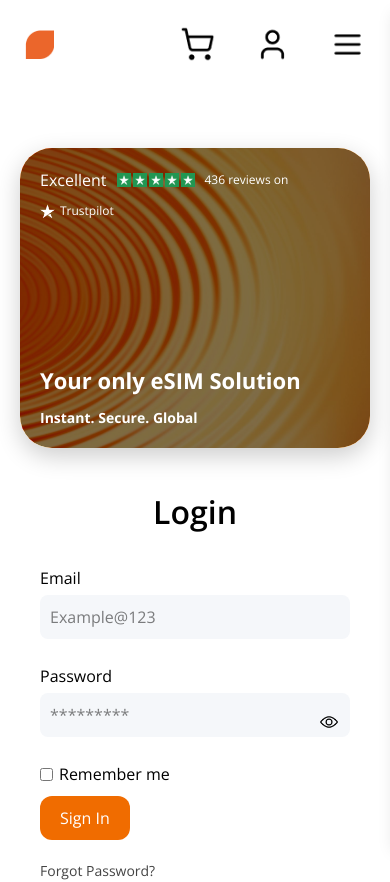
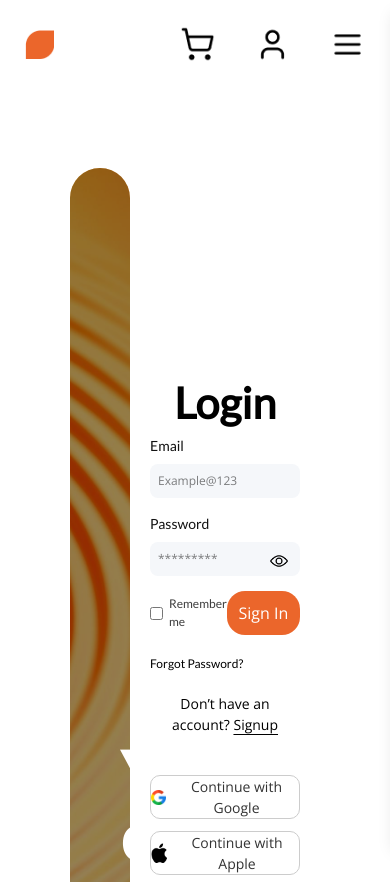
Before and after one commit to Shafqatraza494/e-sim, a Next.js app: page /login in a window 390 px wide. Shown: the top 882 px of the page. Built offline with nearby package versions, Linux system fonts and the light colour scheme; a web font is replaced by a local one.

Commit message:
login register responsive

```diff
--- a/src/app/login/Login.module.css
+++ b/src/app/login/Login.module.css
@@ -1,96 +1,102 @@
 /* ---------- Container ---------- */
 .container {
   display: flex;
-  flex-direction: column;
-  padding: 20px;
-  gap: 20px;
-  margin: 40px 0;
+  flex-direction: row;
+  justify-content: center;
+  align-items: center;
+  padding: 80px 100px;
 }
 
-@media (min-width: 768px) {
-  .container {
-    flex-direction: row;
-    height: 100vh;
-    padding: 0 100px;
-  }
-}
-
-/* ---------- Left Panel ---------- */
 .leftPanel {
-  width: 100%;
-  height: 300px;
-  position: relative;
+  overflow: hidden;
   border-radius: 32px;
-  overflow: hidden; /* Clipping */
   background-image: url("/Images/banner.png");
   background-size: cover;
   background-position: center;
   display: flex;
-  align-items: flex-end; /* So text comes bottom */
-  justify-content: flex-start;
-  padding: 20px;
-  color: white;
-  box-shadow: 0 8px 24px rgba(0, 0, 0, 0.2);
+  flex-direction: column;
+  justify-content: space-between;
+  padding: 30px;
+  position: relative;
+  width: 636px;
+  height: 910px;
 }
 
-@media (min-width: 768px) {
-  .leftPanel {
-    width: 50%;
-    height: 100vh;
-  }
+.midpanel {
+  display: flex;
+  justify-content: space-between;
+  text-align: center;
+  flex-direction: row;
+  gap: 10px;
+  padding: 39px 80px;
+  margin-left: 60px;
 }
 
-/* ---------- Overlay ---------- */
+.midpanel h3,
+.div1 p {
+  margin: 0;
+  padding: 0;
+  font-size: 12px;
+}
+
+.img {
+  display: flex;
+  flex-direction: row;
+  gap: 2px;
+}
+
+.div1 {
+  display: flex;
+  flex-direction: row;
+  align-items: center;
+}
+
+.h3 {
+  display: flex;
+  flex-direction: row;
+  justify-content: center;
+  align-items: center;
+  gap: 5px;
+}
+
+.bannerImage {
+  width: 100%;
+  height: 100%;
+  object-fit: cover;
+  border-radius: 32px 0 0 32px;
+}
+
 .overlay {
   position: absolute;
   top: 0;
   left: 0;
   width: 100%;
   height: 100%;
-  background-color: rgba(0, 0, 0, 0.5);
+  background-color: rgba(0, 0, 0, 0.418);
   display: flex;
   flex-direction: column;
   justify-content: space-between;
+  align-items: start;
   color: white;
-  padding: 20px;
-  border-radius: 32px;
-  overflow: hidden;
 }
 
 .overlayText {
-  font-size: 22px;
-  font-weight: bold;
+  color: white;
+  font-weight: 700;
+  font: bold;
+  z-index: 2;
+  padding: 50px;
+  font-size: 65px;
+  font-weight: bolder;
+  line-height: 1;
+  display: flex;
+  flex-direction: column;
+  gap: 15px;
 }
 
 .overlayText p {
-  font-size: 14px;
-  margin-top: 10px;
-}
-
-/* ---------- Mid Panel (Stars + Reviews) ---------- */
-.midpanel {
-  display: flex;
-  align-items: center;
-  gap: 10px;
-  flex-wrap: wrap;
-}
-
-.img {
-  display: flex;
-  gap: 2px;
-}
-
-.h3,
-.div1 {
-  display: flex;
-  align-items: center;
-  gap: 5px;
-}
-
-.h3 h3,
-.div1 p {
-  font-size: 12px;
-  margin: 0;
+  font-size: 14.44px;
+  font-weight: 400;
 }
 
 /* ---------- Right Panel ---------- */
@@ -109,27 +115,16 @@
   }
 }
 
-.rightPanel h1 {
-  text-align: center;
-  font-size: 32px;
-  font-weight: 600;
-  margin-bottom: 20px;
-}
-
 /* ---------- Inputs & Labels ---------- */
-.label {
-  margin: 10px 0 5px;
-  font-weight: 500;
-}
 
 .input1 {
   width: 100%;
-  padding: 10px;
+  padding: 8px;
   background-color: #f5f7fa;
   border: none;
   border-radius: 8px;
   margin-bottom: 15px;
-  font-size: 16px;
+  font-size: 12px;
 }
 
 .inputWrapper {
@@ -139,7 +134,7 @@
 
 .imgeye {
   position: absolute;
-  top: 50%;
+  top: 40%;
   right: 10px;
   transform: translateY(-50%);
   cursor: pointer;
@@ -148,21 +143,6 @@
 }
 
 /* ---------- Remember Me + Sign In ---------- */
-.checkbox {
-  display: flex;
-  flex-direction: column;
-  gap: 10px;
-  align-items: start;
-  margin-top: 10px;
-}
-
-@media (min-width: 768px) {
-  .checkbox {
-    flex-direction: row;
-    justify-content: space-between;
-    align-items: center;
-  }
-}
 
 .rememberMe {
   display: flex;
@@ -170,28 +150,10 @@
   gap: 6px;
 }
 
-.signInBtn {
-  background-color: #f06c00;
-  color: white;
-  border: none;
-  border-radius: 12px;
-  cursor: pointer;
-  height: 44px;
-  padding: 0 20px;
-  font-size: 16px;
-}
-
-/* ---------- Forgot / Signup ---------- */
-.forgot {
-  margin: 20px 0 10px;
-  color: #444;
-  font-size: 14px;
-  cursor: pointer;
-}
-
 .signup {
   text-align: center;
   font-size: 14px;
+  margin: 20px 0;
 }
 
 .signup a {
@@ -231,8 +193,3 @@
   width: 100%;
   font-size: 14px;
 }
-
-.icon {
-  width: 16px;
-  height: 16px;
-}
--- a/src/app/login/page.js
+++ b/src/app/login/page.js
@@ -48,16 +48,22 @@ const page = () => {
 
       {/* Right Login Form Panel */}
       <div className={styles.rightPanel}>
-        <h1>Login</h1>
+        <h1 className="lato-text font-[700] text-[43px] flex flex-row justify-center items-center">
+          Login
+        </h1>
 
-        <label className={styles.label}>Email</label>
+        <label className="lato-text font-[400] text-[14px] text-[#121212] mb-2">
+          Email
+        </label>
         <input
           type="text"
           placeholder="Example@123"
           className={styles.input1}
         />
 
-        <label className={styles.label}>Password</label>
+        <label className="lato-text font-[400] text-[14px] text-[#121212] mb-2">
+          Password
+        </label>
         <div className={styles.inputWrapper}>
           <input
             type={showPassword ? "text" : "password"}
@@ -74,16 +80,20 @@ const page = () => {
           </div>
         </div>
 
-        <div className={styles.checkbox}>
+        <div className="flex flex-row justify-between mb-5">
           <div className={styles.rememberMe}>
             <input type="checkbox" />
-            <span>Remember me</span>
+            <span className="lato-text font-[500] text-[12px] text-[#3D3D3D] ">
+              Remember me
+            </span>
           </div>
 
-          <button className={styles.signInBtn}>Sign In</button>
+          <button className="bg-[#EB662B] rounded-[18px] h-[44px] w-[162px] text-white ">
+            Sign In
+          </button>
         </div>
 
-        <h4 className={styles.forgot}>Forgot Password?</h4>
+        <h4 className="lato-text font-[400] text-[12px] ">Forgot Password?</h4>
 
         <p className={styles.signup}>
           Don’t have an account? <a href="#">Signup</a>
@@ -92,12 +102,12 @@ const page = () => {
         <div className={styles.btn2}>
           <button className={styles.btn}>
             {" "}
-            <Image className={styles.icon} src={google} alt="" /> Continue with
+            <Image width={15} height={15} src={google} alt="" /> Continue with
             Google
           </button>
           <button className={styles.btn}>
             {" "}
-            <Image className={styles.icon} src={apple} alt="" /> Continue with
+            <Image width={16} height={19} src={apple} alt="" /> Continue with
             Apple
           </button>
         </div>
--- a/src/app/signup/Signup.module.css
+++ b/src/app/signup/Signup.module.css
@@ -1,9 +1,7 @@
 .container {
   display: flex;
-  height: 100vh;
   font-family: sans-serif;
-  padding: 0 100px;
-  margin-bottom: 30px;
+  padding: 80px 100px;
 }
 
 .leftPanel {
@@ -17,8 +15,8 @@
   justify-content: space-between;
   padding: 30px;
   position: relative;
-  width: 500px;
-  height: 100vh;
+  width: 636px;
+  height: 910px;
 }
 
 .midpanel {
@@ -26,8 +24,9 @@
   justify-content: space-between;
   text-align: center;
   flex-direction: row;
-  gap: 20px;
+  gap: 10px;
   padding: 39px 80px;
+  margin-left: 60px;
 }
 
 .midpanel h3,
@@ -80,15 +79,21 @@
 
 .overlayText {
   color: white;
-  width: 80%;
+  font-weight: 700;
+  font: bold;
   z-index: 2;
   padding: 50px;
-  font-size: 30px;
+  font-size: 65px;
   font-weight: bolder;
+  line-height: 1;
+  display: flex;
+  flex-direction: column;
+  gap: 15px;
 }
 
 .overlayText p {
-  font-size: 15px;
+  font-size: 14.44px;
+  font-weight: 400;
 }
 
 .rightPanel {
@@ -98,14 +103,6 @@
   flex-direction: column;
   justify-content: center;
   position: relative;
-}
-
-.rightPanel h1 {
-  text-align: center;
-  font-size: 43px;
-  font-weight: 540;
-  justify-content: center;
-  align-items: center;
 }
 
 .label {
@@ -119,22 +116,21 @@
   margin-bottom: 20px;
   border-radius: 8px;
   border: none;
-  width: 510px;
   height: 44px;
   background-color: #f5f7fa;
 }
 
 .imgeye {
   position: absolute;
-  top: 37%;
-  right: -25px;
+  top: 41.7%;
+  right: 70px;
   cursor: pointer;
 }
 
 .imgeye1 {
   position: absolute;
-  top: 53.5%;
-  right: -25px;
+  top: 53.2%;
+  right: 70px;
   cursor: pointer;
 }
 
@@ -160,7 +156,7 @@
 .checkbox {
   display: flex;
   justify-content: space-between;
-  width: 122%;
+
   align-items: center;
 }
 
@@ -206,16 +202,20 @@
 }
 
 .btn2 {
-  gap: 10%;
+  gap: 20px;
   display: flex;
   justify-content: center;
-  width: 500px;
   align-items: center;
 }
 
 .icon {
+  width: 15px;
+  height: 15px;
+  margin-right: 5px;
+}
+.icon1 {
   width: 16px;
-  height: 19.64px;
+  height: 19px;
   margin-right: 5px;
 }
 
--- a/src/app/signup/page.js
+++ b/src/app/signup/page.js
@@ -45,8 +45,8 @@ const page = () => {
             </div>
           </div>
           <div className={styles.overlayText}>
-            <h1>Your only eSIM Solution</h1>
-            <p>Instant. Secure. Global</p>
+            <h1 className="lato-text">Your only eSIM Solution</h1>
+            <p className="lato-text">Instant. Secure. Global</p>
           </div>
         </div>
       </div>
@@ -54,8 +54,7 @@ const page = () => {
       {/* Right Login Form Panel */}
       <div className={styles.rightPanel}>
         {" "}
-
-        <h1>Signup</h1>
+        <h1 className="text-center lato-text text-[43px] font-[700]">Signup</h1>
         <label className={styles.label}>Email</label>
         <input
           type="text"
@@ -110,7 +109,7 @@ const page = () => {
           </button>
           <button className={styles.btn}>
             {" "}
-            <Image className={styles.icon} src={apple} alt="" /> Continue with
+            <Image className={styles.icon1} src={apple} alt="" /> Continue with
             Apple
           </button>
         </div>
```
